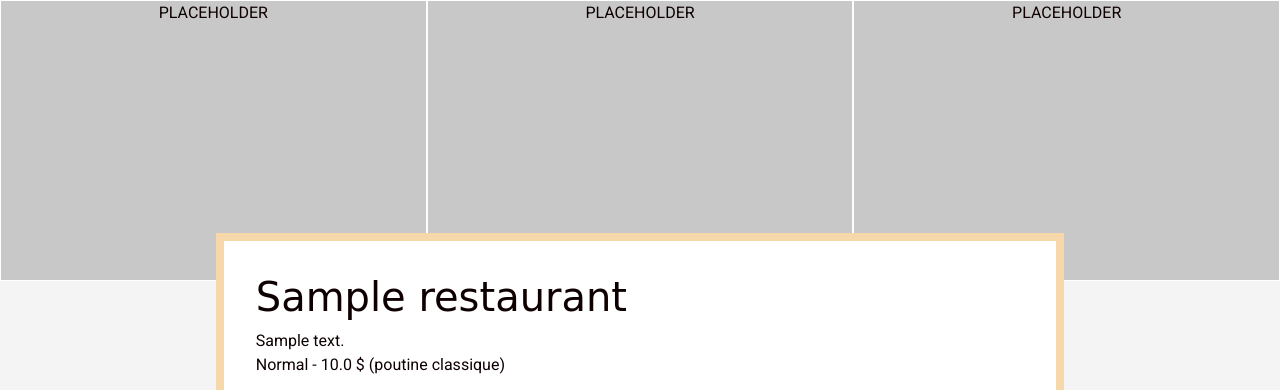
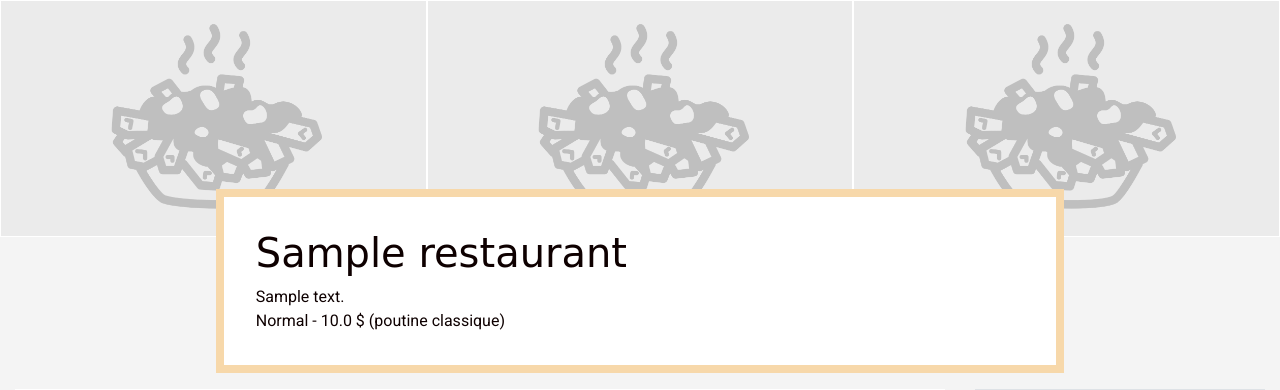
Before and after one commit to nicofraisse/rails-poutinerank, a Rails app: page /restaurants/1 in a window 1280 px wide. Shown: the part 58-448 px from the top of the page. Run offline with Rails 7, Linux system fonts and the light colour scheme; data comes from the database, SQL or seed files in the repository; tables that the repository leaves empty hold one stand-in row (values such as "Sample post"); style sheets or scripts are compiled from the project's sources; some libraries are stand-ins or nearby versions; some web fonts are replaced.

Commit message:
better poutine placeholders

```diff
--- a/app/assets/stylesheets/components/_banner.scss
+++ b/app/assets/stylesheets/components/_banner.scss
@@ -31,6 +31,7 @@
     max-height: calc(0.27 * 1320px);
     object-fit: cover;
   }
+
   .restaurant-photos-filter {
     position: absolute;
     top: 0px;
@@ -47,6 +48,18 @@
   }
 }
 
+.banner-placeholder {
+  width: 100%;
+  background-color: rgb(235, 235, 235);
+  border: 1px solid white;
+  text-align: center;
+  display: flex;
+  align-items: center;
+  justify-content: center;
+  img {
+    width: 65%;
+  }
+}
 
 .card-parallax {
   background: white;
--- a/app/views/restaurants/show.html.erb
+++ b/app/views/restaurants/show.html.erb
@@ -38,10 +38,33 @@
       <% @restaurant.reviews.map{ |r| r.photos.all }.flatten.take(3).each do |photo| %>
         <%= cl_image_tag photo.key, crop: :fill %>
       <% end %>
+    <% elsif @restaurant.reviews.map{ |r| r.photos.all }.flatten.count == 2 %>
+      <% @restaurant.reviews.map{ |r| r.photos.all }.flatten.take(3).each do |photo| %>
+        <%= cl_image_tag photo.key, crop: :fill %>
+      <% end %>
+      <div class="banner-placeholder">
+        <%= image_tag 'poutine_placeholder.png' %>
+      </div>
+    <% elsif @restaurant.reviews.map{ |r| r.photos.all }.flatten.count == 1 %>
+      <% @restaurant.reviews.map{ |r| r.photos.all }.flatten.take(3).each do |photo| %>
+        <%= cl_image_tag photo.key, crop: :fill %>
+      <% end %>
+      <div class="banner-placeholder">
+        <%= image_tag 'poutine_placeholder.png' %>
+      </div>
+      <div class="banner-placeholder">
+        <%= image_tag 'poutine_placeholder.png' %>
+      </div>
     <% else %>
-      <div style="height: 22vw; width: 100%; background-color: rgb(200, 200, 200); border: 1px solid white; text-align: center">PLACEHOLDER</div>
-      <div style="height: 22vw; width: 100%; background-color: rgb(200, 200, 200); border: 1px solid white; text-align: center">PLACEHOLDER</div>
-      <div style="height: 22vw; width: 100%; background-color: rgb(200, 200, 200); border: 1px solid white; text-align: center">PLACEHOLDER</div>
+      <div class="banner-placeholder">
+        <%= image_tag 'poutine_placeholder.png' %>
+      </div>
+      <div class="banner-placeholder">
+        <%= image_tag 'poutine_placeholder.png' %>
+      </div>
+      <div class="banner-placeholder">
+        <%= image_tag 'poutine_placeholder.png' %>
+      </div>
     <% end %>
   </div>
   <div class="container-md">
```
Also changed, not shown: README.md, app/assets/images/poutine_placeholder.png (added).
